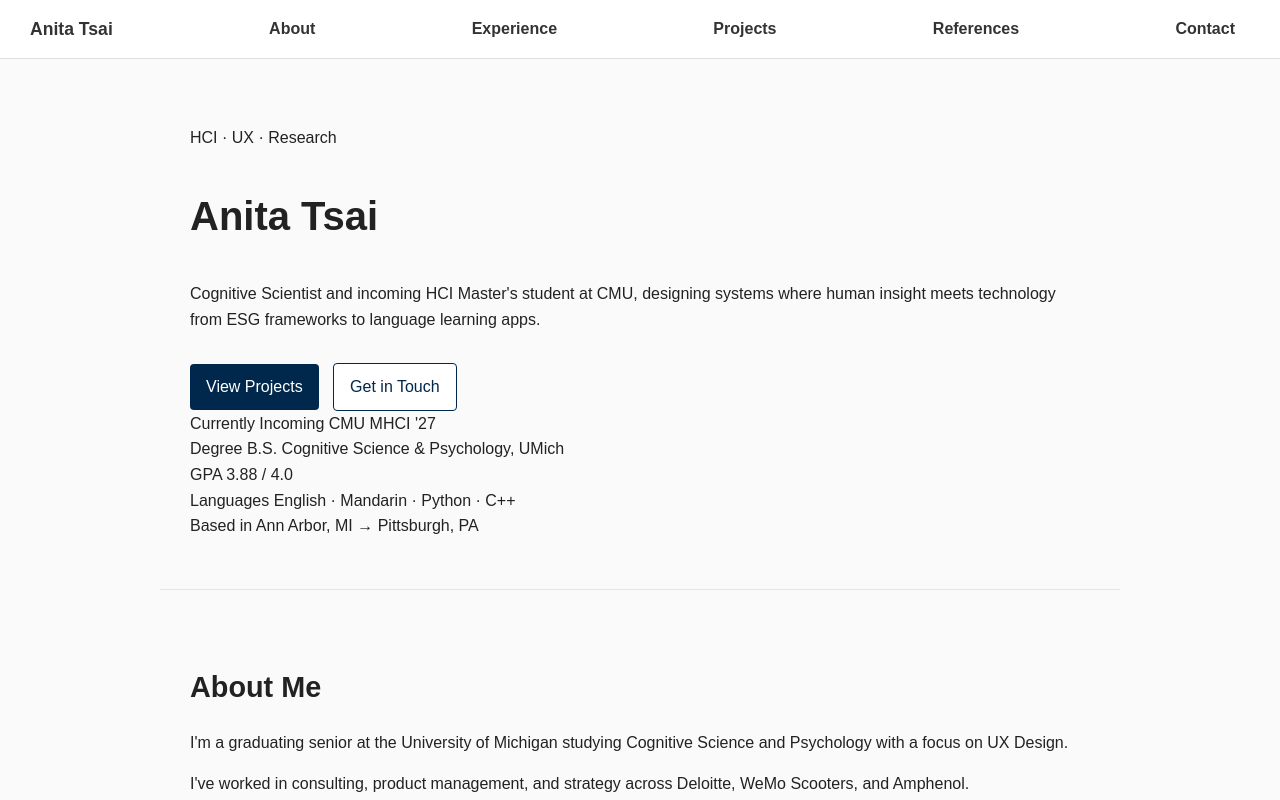
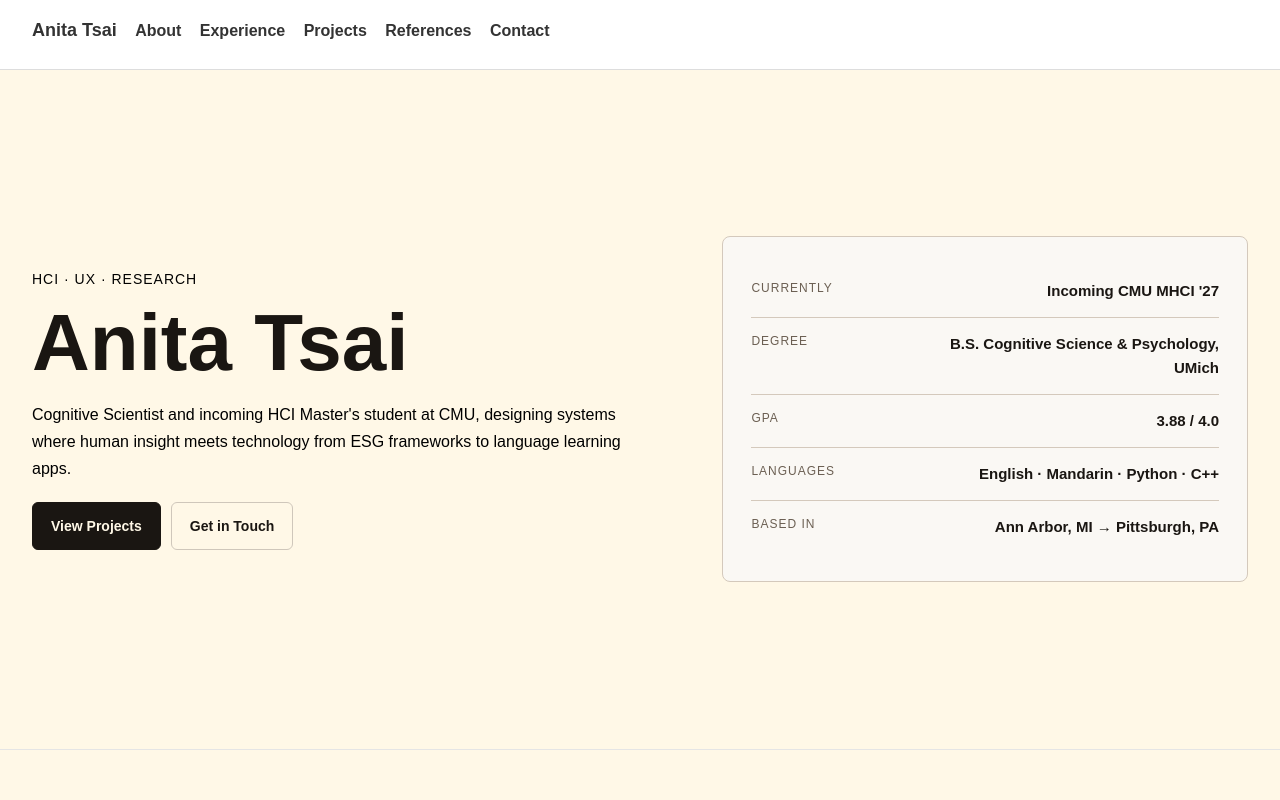
Before and after one commit to anitamtsai/anitaportfolio, a plain HTML site: page index.html in a window 1280 px wide. Shown: the top 800 px of the page. Drawn offline with Linux system fonts and the light colour scheme.

Commit message:
Refactor CSS styles for layout and responsiveness
Updated styles for body, nav, headings, buttons, and sections. Enhanced responsiveness and improved overall layout.

```diff
--- a/css/style.css
+++ b/css/style.css
@@ -1,128 +1,29 @@
+/*
+  Notes:
+  - clamp() used for scalable heading sizing:
+    https://www.w3schools.com/cssref/func_clamp.php
+  - sticky nav behavior referenced from MDN:
+    https://developer.mozilla.org/en-US/docs/Web/CSS/position
+  - box-sizing reset is a common pattern to make spacing easier to control
+*/
+
+* {
+  box-sizing: border-box;
+}
+
+html {
+  scroll-behavior: smooth;
+}
+
 body {
-  font-family: Arial, sans-serif;
-  line-height: 1.6;
   margin: 0;
   padding: 0;
-  background-color: #fafafa;
-  color: #222;
-}
-
-nav {
-  background-color: white;
-  padding: 15px 30px;
-  border-bottom: 1px solid #ddd;
-  position: sticky;
-  top: 0;
-  display: flex;
-  justify-content: space-between;
-  align-items: center;
-  flex-wrap: wrap;
-}
-
-nav a {
-  margin-right: 15px;
-  text-decoration: none;
-  color: #333;
-  font-weight: bold;
-}
-
-.logo {
-  font-size: 1.1rem;
-}
-
-.nav-links a {
-  margin-left: 15px;
-}
-
-nav a:hover {
-  text-decoration: underline;
-}
-
-section {
-  padding: 50px 30px;
-  max-width: 900px;
-  margin: 0 auto;
-  border-bottom: 1px solid #e5e5e5;
-}
-
-h1 {
-  font-size: 2.5rem;
-}
-
-h2 {
-  font-size: 1.8rem;
-  margin-bottom: 20px;
-}
-
-ul {
-  padding-left: 20px;
-}
-
-.landing {
-  background-color: #f2f6fb;
-}
-
-.button {
-  display: inline-block;
-  margin-top: 15px;
-  margin-right: 10px;
-  padding: 10px 16px;
-  background-color: #00274c;
-  color: white;
-  border-radius: 4px;
-  text-decoration: none;
-}
-.button.secondary {
-  background-color: white;
-  color: #00274c;
-  border: 1px solid #00274c;
-}
-
-.button:hover {
-  opacity: 0.9;
-}
-
-.button.secondary:hover {
-  background-color: #00274c;
-  color: white;
-}
-
-.resume-link {
-  display: inline-block;
-  margin-top: 10px;
-  color: #00274c;
-  font-weight: bold;
-}
-
-.specialty {
-  font-size: 0.9rem;
-  text-transform: uppercase;
-  letter-spacing: 1px;
-  color: #666;
-  margin-bottom: 10px;
-}
-
-.intro {
-  font-size: 1.1rem;
-  max-width: 600px;
-}
-
-.landing-details {
-  margin-top: 20px;
-  margin-bottom: 20px;
-}
-
-.experience-item {
-  background-color: white;
-  padding: 20px;
-  margin-bottom: 20px;
-  border: 1px solid #e5e5e5;
-  border-radius: 8px;
-}
-
-.time {
-  color: #666;
-  margin-bottom: 10px;
+  background: #fff8e7;
+  color: #1a1612;
+  font-family: "Instrument Sans", sans-serif;
+  font-size: 16px;
+  line-height: 1.6;
+  overflow-x: hidden;
 }
 
 a {
@@ -133,17 +34,300 @@ a:hover {
   opacity: 0.8;
 }
 
-.project-item {
-  background-color: white;
+/*
+  Sticky nav so users can jump between sections more easily.
+  I kept the layout simple instead of using a hamburger menu.
+*/
+nav {
+  position: sticky;
+  top: 0;
+  background-color: #ffffff;
+  border-bottom: 1px solid #ddd;
+  padding: 16px 20px;
+}
+
+nav a {
+  display: inline-block;
+  margin-right: 14px;
+  margin-bottom: 8px;
+  text-decoration: none;
+  color: #333;
+  font-weight: 700;
+}
+
+nav a:hover {
+  text-decoration: underline;
+}
+
+.logo {
+  font-size: 18px;
+}
+
+
+section {
+  margin: 0 auto;
+  padding: 48px 20px;
+  border-bottom: 1px solid #e5e5e5;
+}
+
+main {
+  width: 100%;
+}
+
+h1 {
+  font-size: clamp(40px, 8vw, 72px);
+  line-height: 1.05;
+  margin-top: 0;
+  margin-bottom: 16px;
+}
+
+h2 {
+  font-size: 30px;
+  margin-top: 0;
+  margin-bottom: 16px;
+}
+
+h3 {
+  font-size: 20px;
+  margin-top: 0;
+  margin-bottom: 8px;
+}
+
+p {
+  margin-top: 0;
+}
+
+ul {
+  padding-left: 20px;
+}
+
+#landing {
+  display: flex;
+  flex-direction: column;
+  gap: 32px;
+}
+
+.landing-left {
+  max-width: 600px;
+}
+
+.landing-tag {
+  font-size: 14px;
+  letter-spacing: 1px;
+  text-transform: uppercase;
+  color: black;
+  margin-bottom: 10px;
+}
+.landing-name {
+  font-size: clamp(44px, 9vw, 80px);
+  line-height: 1.05;
+  margin-bottom: 16px;
+}
+
+.landing-bio {
+  font-size: 16px;
+  color: black;
+  line-height: 1.7;
+  margin-bottom: 20px;
+  max-width: 600px;
+}
+
+.landing-buttons {
+  display: flex;
+  flex-direction: column;
+  gap: 10px;
+  align-items: flex-start;
+}
+
+.button.primary,
+.button.secondary {
+  display: inline-block;
+  padding: 12px 18px;
+  text-decoration: none;
+  font-size: 14px;
+  font-weight: 600;
+  border-radius: 6px;
+  border: 1px solid;
+  transition: 0.2s ease;
+}
+
+.button.primary{
+  background: #1a1612;
+  color: #fff8e7;
+  border-color: #1a1612;
+}
+
+.button.primary:hover {
+  background: #a7abde;
+  border-color: #a7abde;
+  color: #1a1612;
+  opacity: 1;
+}
+
+.button.secondary {
+  background: transparent;
+  color: #1a1612;
+  border-color: #cfc7bb;
+}
+
+.button.secondary:hover {
+  background: #a7abde;
+  border-color: #a7abde;
+  color: #ffffff;
+  opacity: 1;
+}
+
+/* right side info card */
+.landing-right {
+  width: 100%;
+}
+
+.landing-card {
+  width: 100%;
+  background: #faf8f4;
+  border: 1px solid #d4c9bc;
+  border-radius: 8px;
+  padding: 20px;
+}
+
+/*
+  Table-like row layout:
+  label on left, value on right
+  used flex here because the content length varies a lot
+*/
+.data-row {
+  display: flex;
+  justify-content: space-between;
+  align-items: flex-start;
+  gap: 16px;
+  padding: 14px 0;
+  border-bottom: 1px solid #d4c9bc;
+}
+
+.data-row:last-child {
+  border-bottom: none;
+}
+
+.data-label {
+  width: 40%;
+  font-size: 12px;
+  letter-spacing: 1px;
+  text-transform: uppercase;
+  color: #6b5f52;
+}
+
+.data-value {
+  width: 60%;
+  font-size: 14px;
+  font-weight: 600;
+  color: #1a1612;
+  text-align: right;
+}
+
+#about p {
+  max-width: 700px;
+}
+
+.section-heading {
+  margin-bottom: 20px;
+}
+
+.resume-link {
+  display: inline-block;
+  margin-bottom: 20px;
+  color: #00274c;
+  font-weight: 700;
+  text-decoration: none;
+}
+
+.time {
+  color: #666;
+  margin-bottom: 12px;
+}
+
+.experience-item {
+  background-color: #ffffff;
   padding: 20px;
   margin-bottom: 20px;
   border: 1px solid #e5e5e5;
   border-radius: 8px;
 }
 
+.project-item {
+  background-color: #ffffff;
+  padding: 20px;
+  margin-bottom: 20px;
+  border: 1px solid #e5e5e5;
+  border-radius: 8px;
+}
+
+.card-list {
+  display: block;
+}
+
+
+#references p {
+  max-width: 700px;
+}
+
+
+#contact p {
+  margin-bottom: 10px;
+}
+
+
 footer {
   text-align: center;
-  padding: 20px;
+  padding: 24px 16px;
   color: #666;
-  font-size: 0.9rem;
+  font-size: 14px;
 }
+
+
+@media (min-width: 768px) {
+  nav {
+    padding: 16px 32px;
+  }
+
+  section {
+    padding: 64px 32px;
+  }
+
+  #landing {
+    display: grid;
+    grid-template-columns: 1.1fr 0.9fr;
+    gap: 48px;
+    align-items: center;
+    min-height: 85vh;
+  }
+
+  .landing-buttons {
+    flex-direction: row;
+    flex-wrap: wrap;
+  }
+
+  .landing-card {
+    padding: 28px;
+  }
+
+  .data-value {
+    font-size: 15px;
+  }
+
+  .section-heading {
+    display: flex;
+    justify-content: space-between;
+    align-items: center;
+  }
+
+  .card-list {
+    display: grid;
+    grid-template-columns: 1fr 1fr;
+    gap: 20px;
+  }
+
+  .experience-item,
+  .project-item {
+    margin-bottom: 0;
+  }
+}
```
